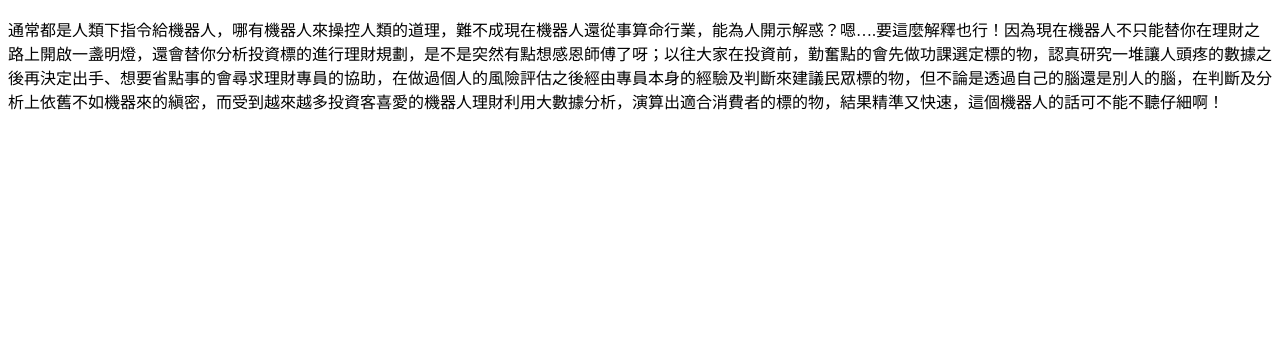
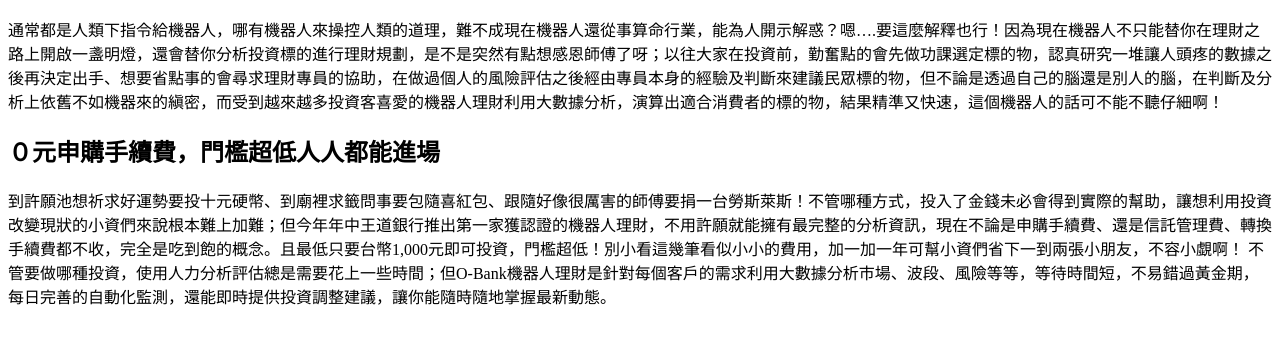
Before and after one commit to joycesuhaha/joycesuhaha.github.io, a plain HTML site: page lab1.html in a window 1280 px wide. Shown: the part 127-470 px from the top of the page. Drawn offline with Linux system fonts and the light colour scheme.

Commit message:
新增其他 h2 和 p

```diff
--- a/lab1.html
+++ b/lab1.html
@@ -10,6 +10,10 @@
      <h1>薪水不漲怎辦？！聰明比較投資手續費，用基金存人生第一桶金！！</h1>
      <h2>趨勢科技太先進，機器人好聰明！</h2>
      <p>通常都是人類下指令給機器人，哪有機器人來操控人類的道理，難不成現在機器人還從事算命行業，能為人開示解惑？嗯….要這麼解釋也行！因為現在機器人不只能替你在理財之路上開啟一盞明燈，還會替你分析投資標的進行理財規劃，是不是突然有點想感恩師傅了呀；以往大家在投資前，勤奮點的會先做功課選定標的物，認真研究一堆讓人頭疼的數據之後再決定出手、想要省點事的會尋求理財專員的協助，在做過個人的風險評估之後經由專員本身的經驗及判斷來建議民眾標的物，但不論是透過自己的腦還是別人的腦，在判斷及分析上依舊不如機器來的縝密，而受到越來越多投資客喜愛的機器人理財利用大數據分析，演算出適合消費者的標的物，結果精準又快速，這個機器人的話可不能不聽仔細啊！</p>
+    <h2>０元申購手續費，門檻超低人人都能進場</h2>
+    <p>到許願池想祈求好運勢要投十元硬幣、到廟裡求籤問事要包隨喜紅包、跟隨好像很厲害的師傅要捐一台勞斯萊斯！不管哪種方式，投入了金錢未必會得到實際的幫助，讓想利用投資改變現狀的小資們來說根本難上加難；但今年年中王道銀行推出第一家獲認證的機器人理財，不用許願就能擁有最完整的分析資訊，現在不論是申購手續費、還是信託管理費、轉換手續費都不收，完全是吃到飽的概念。且最低只要台幣1,000元即可投資，門檻超低！別小看這幾筆看似小小的費用，加一加一年可幫小資們省下一到兩張小朋友，不容小覷啊！
+
+        不管要做哪種投資，使用人力分析評估總是需要花上一些時間；但O-Bank機器人理財是針對每個客戶的需求利用大數據分析市場、波段、風險等等，等待時間短，不易錯過黃金期，每日完善的自動化監測，還能即時提供投資調整建議，讓你能隨時隨地掌握最新動態。 </p>
 
      <body>
 </html>
```
